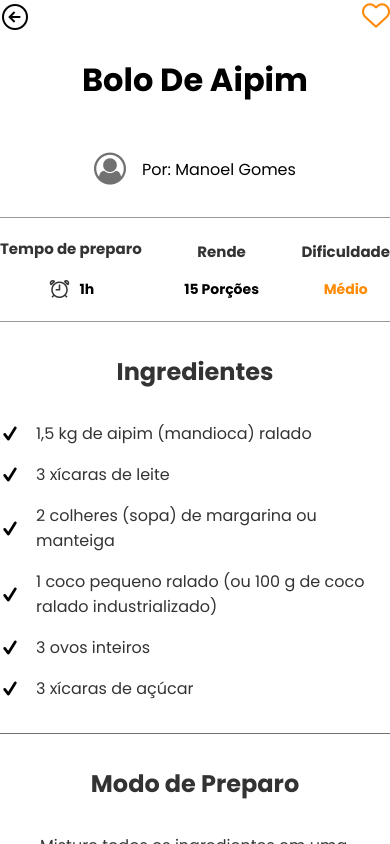
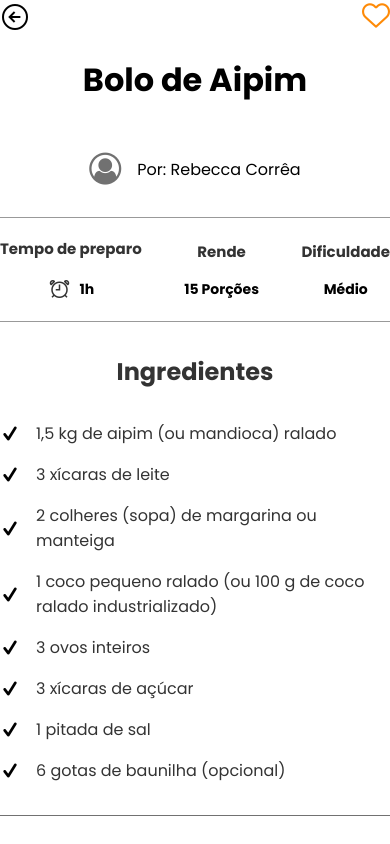
Before and after one commit to marcellu-s/SENAI-INDMO-receitaria, a React Native app: screen /Home in a window 390 px wide. Both pictures are taken after a click on the element 195 px from the left and 486 px from the top of the page. Built offline with nearby package versions, Linux system fonts and the light colour scheme.

Commit message:
Add files via upload

```diff
--- a/src/components/Recipe/index.js
+++ b/src/components/Recipe/index.js
@@ -2,14 +2,14 @@ import { StyleSheet, Text, View, Image, Pressable } from 'react-native';
 import { Feather  } from '@expo/vector-icons';
 import { useNavigation } from '@react-navigation/native';
 
-const Recipe = () => {
+const Recipe = ({ props }) => {
 
     const navigation = useNavigation();
 
     return (
-        <Pressable onPress={() => navigation.navigate('Recipe')}>
+        <Pressable onPress={() => navigation.navigate('Recipe', props)}>
             <View style={styles.recipe}>
-                <Text style={styles.recipeTitle}>Bolo de Aipim</Text>
+                <Text style={styles.recipeTitle}>{props.title}</Text>
 
                 <View style={styles.recipeStars}>
                     <Feather name="star" size={12} color="#FFCF5C" />
@@ -20,11 +20,9 @@ const Recipe = () => {
                     <Text>4.5</Text>
                 </View>
 
-                <Text style={styles.recipeAbout}>
-                    A receita de bolo de aipim simples é um clássico da culinária brasileira que combina muito bem com aquele cafezinho da tarde. Descubra como fazer bolo de aipim!
-                </Text>
+                <Text style={styles.recipeAbout}>{props.about}</Text>
 
-                <Image source={require('../../assets/images/Bolo_de_aipim_com_coco.webp')} style={styles.recipeImage} />
+                <Image source={{uri: props.image}} style={styles.recipeImage} />
             </View>
         </Pressable>
     );
--- a/src/components/RecipeLayout/index.js
+++ b/src/components/RecipeLayout/index.js
@@ -1,11 +1,13 @@
 import React from 'react';
 import { StyleSheet, Text, View, Image, Pressable, TouchableOpacity } from 'react-native';
 import { Ionicons, AntDesign, FontAwesome, Entypo, MaterialCommunityIcons, Feather } from '@expo/vector-icons';
-import { useNavigation } from '@react-navigation/native';
+import { useNavigation, useRoute } from '@react-navigation/native';
 
 const RecipeLayout = () => {
 
     const navigation = useNavigation();
+
+    const recipe = useRoute().params;
 
     return (
         <View>
@@ -16,14 +18,14 @@ const RecipeLayout = () => {
                     </Pressable>
                     <AntDesign name="hearto" size={28} color="#FE8A07" />
                 </View>
-                <Text style={{fontSize: 32, fontFamily: 'Poppins-Bold', textAlign: 'center', marginTop: 21}}>Bolo De Aipim</Text>
+                <Text style={{fontSize: 32, fontFamily: 'Poppins-Bold', textAlign: 'center', marginTop: 21}}>{recipe.title}</Text>
                 <View style={styles.imageContainer}>
-                    <Image source={require('../../assets/images/Bolo-de-Aipim.jpg')} style={styles.image} resizeMode="cover" />
+                    <Image source={{uri: recipe.image}} style={styles.image} resizeMode="cover" />
                 </View>
 
                 <View style={styles.user}>
                     <FontAwesome style={styles.userby} name="user-circle-o" size={32} color="#717171" />
-                    <Text style={styles.usertext}>Por: Manoel Gomes</Text>
+                    <Text style={styles.usertext}>Por: {recipe.author}</Text>
                 </View>
                 <View style={styles.recipedetails}>
                     <View style={styles.details}>
@@ -33,7 +35,7 @@ const RecipeLayout = () => {
                         <View style={styles.time}>
                             <Ionicons name="ios-alarm-outline" size={24} color="#333" />
                             <Text style={styles.textdetails}>
-                                1h
+                                {recipe.duration}
                             </Text>
                         </View>
                     </View>
@@ -43,7 +45,7 @@ const RecipeLayout = () => {
                         </Text>
 
                         <Text style={styles.textdetails}>
-                            15 Porções
+                            {recipe.portion}
                         </Text>
                     </View>
                     <View style={styles.details}>
@@ -51,8 +53,8 @@ const RecipeLayout = () => {
                             Dificuldade
                         </Text>
 
-                        <Text style={styles.difficult}>
-                            Médio
+                        <Text style={styles.textdetails}>
+                            {recipe.difficult}
                         </Text>
                     </View>
                 </View>
@@ -62,56 +64,32 @@ const RecipeLayout = () => {
                     <Text style={styles.title}>Ingredientes</Text>
                     <View style={styles.ingredientsList}>
 
-                        <View style={styles.ingredientitem}>
-                            <Entypo name="check" size={20} color="black" />
-                            <Text style={styles.text}>1,5 kg de aipim (mandioca) ralado</Text>
-                        </View>
-
-                        <View style={styles.ingredientitem}>
-                            <Entypo name="check" size={20} color="black" />
-                            <Text style={styles.text}>3 xícaras de leite</Text>
-                        </View>
-
-                        <View style={styles.ingredientitem}>
-                            <Entypo name="check" size={20} color="black" />
-                            <Text style={styles.text}>2 colheres (sopa) de margarina ou manteiga</Text>
-                        </View>
-
-                        <View style={styles.ingredientitem}>
-                            <Entypo name="check" size={20} color="black" />
-                            <Text style={styles.text}>1 coco pequeno ralado (ou 100 g de coco ralado industrializado)</Text>
-                        </View>
-
-                        <View style={styles.ingredientitem}>
-                            <Entypo name="check" size={20} color="black" />
-                            <Text style={styles.text}>3 ovos inteiros</Text>
-                        </View>
-
-                        <View style={styles.ingredientitem}>
-                            <Entypo name="check" size={20} color="black" />
-                            <Text style={styles.text}>3 xícaras de açúcar</Text>
-                        </View>
+                        {
+                            recipe.ingredients.map((item, index) => {
+                                return (
+                                    <View style={styles.ingredientitem} key={index}>
+                                        <Entypo name="check" size={20} color="black" />
+                                        <Text style={styles.text}>{item}</Text>
+                                    </View>
+                                )
+                            })
+                        }
                     </View>
                 </View>
                 <View style={styles.prepare}>
                     <Text style={styles.title}>Modo de Preparo</Text>
                     <View style={{gap: 24, marginBottom: 32}}>
-                        <View style={styles.prepareItem}>
-                            <MaterialCommunityIcons name="numeric-1-circle-outline" size={24} color="black" />
-                            <Text style={styles.text}>Misture todos os ingredientes em uma bacia grande com a ajuda de um fouet ou uma colher de pau.</Text>
-                        </View>
-                        <View style={styles.prepareItem}>
-                            <MaterialCommunityIcons name="numeric-2-circle-outline" size={24} color="black" />
-                            <Text style={styles.text}>Leve para assar em forma retangular untada (utilize manteiga para untar e uma folha de papel-toalha para te ajudar) e enfarinhada por, aproximadamente, 45 minutos, em forno previamente aquecido a 180º C.</Text>
-                        </View>
-                        <View style={styles.prepareItem}>
-                            <MaterialCommunityIcons name="numeric-3-circle-outline" size={24} color="black" />
-                            <Text style={styles.text}>Fica cremoso por dentro e com a casquinha crocante.</Text>
-                        </View>
-                        <View style={styles.prepareItem}>
-                            <MaterialCommunityIcons name="numeric-4-circle-outline" size={24} color="black" />
-                            <Text style={styles.text}>É delicioso!</Text>
-                        </View>
+
+                        {
+                            recipe.methodPreparation.map((item, index) => {
+                                return(
+                                    <View style={styles.prepareItem} key={index+1}>
+                                        <MaterialCommunityIcons name={`numeric-${index+1}-circle-outline`} size={24} color="black" />
+                                        <Text style={styles.text}>{item}</Text>
+                                    </View>
+                                )
+                            })
+                        }
                     </View>
                 </View>
                 <View style={{marginVertical: 32, backgroundColor: '#333', padding: 16, borderRadius: 16}}>
@@ -126,22 +104,24 @@ const RecipeLayout = () => {
                 </View>
                 <View style={{borderWidth: 1, borderColor: '#999', padding: 32, borderRadius: 16, marginBottom: 32}}>
                     <Text style={{fontFamily: 'Poppins-Bold', fontSize: 24, color:'#333', marginBottom: 16, textAlign: 'center',}}>Informações adicionais</Text>
-                    <Text style={{fontFamily: 'Poppins-Light', fontSize: 16, color:'#333', marginBottom: 32, textAlign: 'center',}}>Dicas para fazer uma lasanha de carne moída perfeita</Text>
+                    <Text style={{fontFamily: 'Poppins-Light', fontSize: 16, color:'#333', marginBottom: 32, textAlign: 'center',}}>Dicas para fazer uma receita de {recipe.title}</Text>
                     <Text style={{fontFamily: 'Poppins-Regular', fontSize: 16, color:'#333', textAlign: 'justify', }}>
-                        A receita de lasanha de carne moída, também conhecida como lasanha à bolonhesa, é um clássico! Aliás, você sabia que a lasanha é um prato superfamoso no mundo inteiro? Ela pode ter vários molhos e recheios. Seu nome deriva da sua montagem em camadas: lasanha significa "pote de cozinhar".
-                        Receita de lasanha nunca tem certo ou errado, cada um tem a sua, normalmente passada de geração em geração, certo? Mas se você ainda tem dúvidas sobre como fazer lasanha de carne moída ou de qualquer outro sabor, confira esta matéria do blog do TudoGostoso para saber tudo: como congelar lasanha, como fazer massa de lasanha e mais!
-                        E quem resiste a uma boa lasanha à bolonhesa? Impossível não ficar com água na boca! E se for a receita de lasanha simples é melhor ainda. É óbvio que no TudoGostoso você encontra muitos truques e dicas para esse prato que é sucesso nos almoços de família, dentre eles temos: como fazer a lasanha perfeita e escolher os melhores ingredientes para lasanha.
+                        {recipe.additionalInformation}
                     </Text>
                 </View>
                 <View>
                     <Text style={{fontFamily: 'Poppins-Bold', fontSize: 16, color: '#333'}}>Categorias relacionadas</Text>
                     <View style={styles.categoriesWrapper}>
-                        <TouchableOpacity style={styles.categorie}>
-                            <Text style={styles.categorieText}>Massas</Text>
-                        </TouchableOpacity>
-                        <TouchableOpacity style={styles.categorie}>
-                            <Text style={styles.categorieText}>Massas</Text>
-                        </TouchableOpacity>
+
+                        {
+                            recipe.categories.map((item, index) => {
+                                return(
+                                    <TouchableOpacity style={styles.categorie} key={index}>
+                                        <Text style={styles.categorieText}>{item}</Text>
+                                    </TouchableOpacity>
+                                )
+                            })
+                        }
                     </View>
                 </View>
             </View>
@@ -206,11 +186,6 @@ const styles = StyleSheet.create({
         fontFamily: 'Poppins-Bold',
         fontSize:15,
         color:'#333'
-    },
-    difficult:{
-        color:'#FE8A07',
-        fontSize:14,
-        fontFamily:'Poppins-Bold'
     },
 
     textdetails:{
--- a/src/components/RecipesDisplay/index.js
+++ b/src/components/RecipesDisplay/index.js
@@ -1,13 +1,12 @@
 import { StyleSheet, View  } from 'react-native';
+import receita1 from '../../data';
 import Recipe from '../Recipe';
 
 const RecipesDisplay = () => {
 
     return (
         <View style={styles.recipeWrapper}>
-            <Recipe></Recipe>
-            <Recipe></Recipe>
-            <Recipe></Recipe>
+            <Recipe props={receita1}></Recipe>
         </View>
     );
 };
--- /dev/null
+++ b/src/data/index.js
@@ -0,0 +1,49 @@
+class Receita {
+
+    constructor(
+        id,
+        title,
+        about,
+        author,
+        image,
+        duration,
+        difficult,
+        portion,
+        additionalInformation,
+        ingredients,
+        methodPreparation,
+        categories
+    ) {
+
+        this.id = id;
+        this.title = title;
+        this.about = about;
+        this.author = author;
+        this.image = image;
+        this.duration = duration;
+        this.difficult = difficult;
+        this.portion = portion;
+        this.additionalInformation = additionalInformation;
+        this.ingredients = ingredients;
+        this.methodPreparation = methodPreparation;
+        this.categories = categories;
+
+    }
+}
+
+const receita1 = new Receita(
+    1,
+    'Bolo de Aipim',
+    'A receita de bolo de aipim simples é um clássico da culinária brasileira que combina muito bem com aquele cafezinho da tarde. Descubra como fazer bolo de aipim!',
+    'Rebecca Corrêa',
+    'https://receitinhas.com.br/wp-content/uploads/2016/12/Bolo_de_aipim_com_coco-730x365.jpg',
+    '1h',
+    'Médio',
+    '15 Porções',
+    'Espere esfriar para desenformar! Desenformar o bolo de aipim muito cedo ou muito tarde pode acabar com ele bem na reta final. Assim que você retirar o bolo do forno, espere uns 20 minutos e desenforme. E essa receita de bolo de aipim é tão versátil que pode ser encontrada de outras maneiras. Tente preparar o bolo de aipim cremoso e o bolo de aipim cozido!',
+    ['1,5 kg de aipim (ou mandioca) ralado', '3 xícaras de leite', '2 colheres (sopa) de margarina ou manteiga', '1 coco pequeno ralado (ou 100 g de coco ralado industrializado)', '3 ovos inteiros', '3 xícaras de açúcar', '1 pitada de sal', '6 gotas de baunilha (opcional)'],
+    ['Misture todos os ingredientes em uma bacia grande com a ajuda de um fouet ou uma colher de pau.', 'Leve para assar em forma retangular untada (utilize manteiga para untar e uma folha de papel-toalha para te ajudar) e enfarinhada por, aproximadamente, 45 minutos, em forno previamente aquecido a 180º C.', 'Fica cremoso por dentro e com a casquinha crocante.', 'É delicioso'],
+    ['Bolo e tortas doces', 'Bolo de liquidificador', 'Cupcake', 'Bolo de chocolagte', 'Bolo simples', 'Bolo integral', 'Bolo de coco', 'Torta holandesa']
+);
+
+export default receita1;
```
